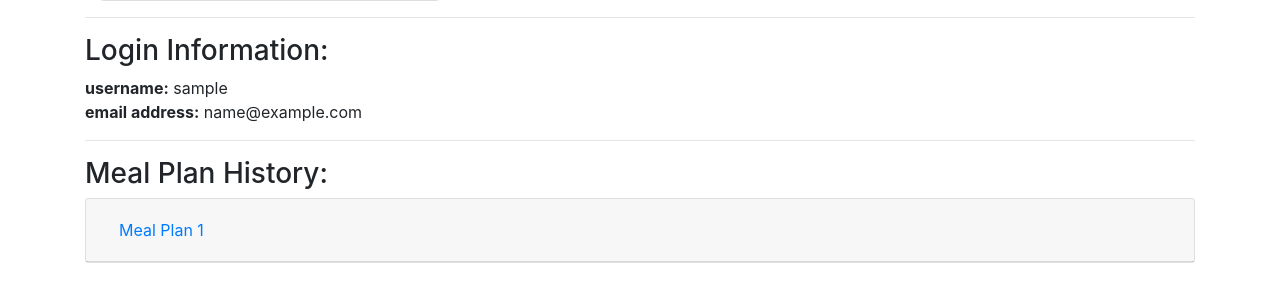
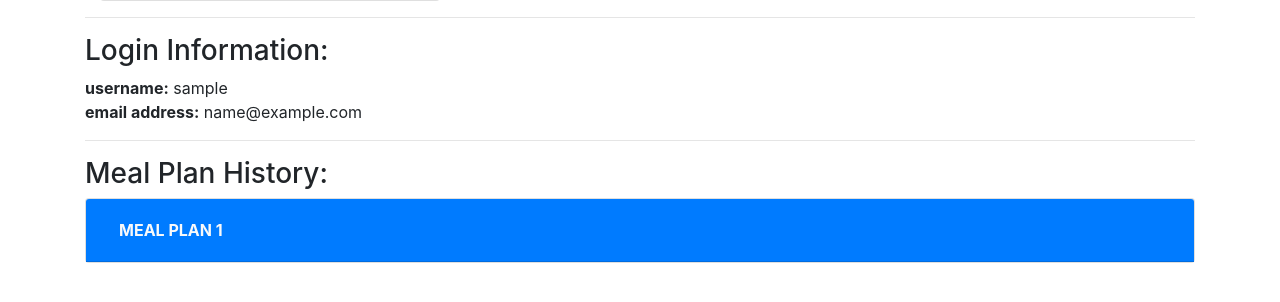
Before and after one commit to kathrynchew/ActivEats, a Flask app: page /profile/1 in a window 1280 px wide. Shown: the part 242-544 px from the top of the page. Run offline with Flask 2, Linux system fonts and the light colour scheme; tables that the repository leaves empty hold one stand-in row (values such as "Sample post"); some libraries are stand-ins or nearby versions.

Commit message:
Updated formatting of meal plan history + clicking whole header opens tab

```diff
--- a/server.py
+++ b/server.py
@@ -64,21 +64,16 @@ def logout_user():
     return redirect('/')
 
 
-@app.route('/welcome', methods=["GET"])
+@app.route('/welcome/login', methods=["POST"])
 def welcome_login():
     """ If person attempts to log in to an existing account, assesses if they
     have an account. If so, logs them in. If not, flashes a message to alert
     user to register or re-enter credentials correctly """
 
-    email = request.args.get('email')
-    password = request.args.get('password')
-
-    print email
-    print password
+    email = request.form.get('email')
+    password = request.form.get('password')
 
     queried_user = User.query.filter_by(email=email).first()
-
-    print queried_user
 
     if queried_user:
         if queried_user.password == password:
--- a/templates/login_register.html
+++ b/templates/login_register.html
@@ -15,7 +15,7 @@
             </ul>
         </div>
       <div class="card-body">
-        <form id="all-login" action="/welcome" method="GET">
+        <form id="all-login" action="/welcome/login" method="POST">
             <div class="form-group">
                 <label for="exampleInputEmail1">Email Address</label>
                 <input type="email" class="form-control" id="exampleInputEmail1" aria-describedby="emailHelp" placeholder="Enter email" name="email">
@@ -45,7 +45,7 @@ function clickLogIn(evt) {
 
     document.querySelector("#login-register-tabs").innerHTML = "<ul class='nav nav-tabs card-header-tabs'><li class='nav-item'><a class='nav-link active' id='login-tab' href='#'>Log In</a></li><li class='nav-item'><a class='nav-link' id='register-tab' href='#''>Create New Account</a></li></ul>";
 
-    document.querySelector(".card-body").innerHTML = '<form id="all-login" action="/welcome" method="GET"><div class="form-group"><label for="exampleInputEmail1">Email Address</label><input type="email" class="form-control" id="exampleInputEmail1" aria-describedby="emailHelp" placeholder="Enter email" name="email"></div><div class="form-group" id="inputPassword"><label for="exampleInputPassword1">Password</label><input type="password" class="form-control" id="exampleInputPassword1" placeholder="Password" name="password"></div><button type="submit" class="btn btn-primary">Submit</button></form>';
+    document.querySelector(".card-body").innerHTML = '<form id="all-login" action="/welcome/login" method="POST"><div class="form-group"><label for="exampleInputEmail1">Email Address</label><input type="email" class="form-control" id="exampleInputEmail1" aria-describedby="emailHelp" placeholder="Enter email" name="email"></div><div class="form-group" id="inputPassword"><label for="exampleInputPassword1">Password</label><input type="password" class="form-control" id="exampleInputPassword1" placeholder="Password" name="password"></div><button type="submit" class="btn btn-primary">Submit</button></form>';
 
     document.querySelector("#register-tab").addEventListener('click', clickCreateNewAccount);
 }
--- a/templates/preferences.html
+++ b/templates/preferences.html
@@ -30,10 +30,10 @@
   {% for week in past_plans.items()|sort(reverse = True) %}
 
   <div class="card">
-    <div class="card-header" id="heading{{ week[0] }}">
+    <div class="card-header bg-primary text-light" id="heading{{ week[0] }}" data-toggle="collapse" data-target="#collapse{{ week[0] }}" aria-expanded="true" aria-controls="collapse{{ week[0] }}">
       <h5 class="mb-0">
-        <button class="btn btn-link" type="button" data-toggle="collapse" data-target="#collapse{{ week[0] }}" aria-expanded="true" aria-controls="collapse{{ week[0] }}">
-          Meal Plan {{ week[0] }}
+        <button class="btn btn-link text-light" type="button" data-toggle="collapse" data-target="#collapse{{ week[0] }}" aria-expanded="true" aria-controls="collapse{{ week[0] }}">
+          <b>MEAL PLAN {{ week[0] }}</b>
         </button>
       </h5>
     </div>
```
